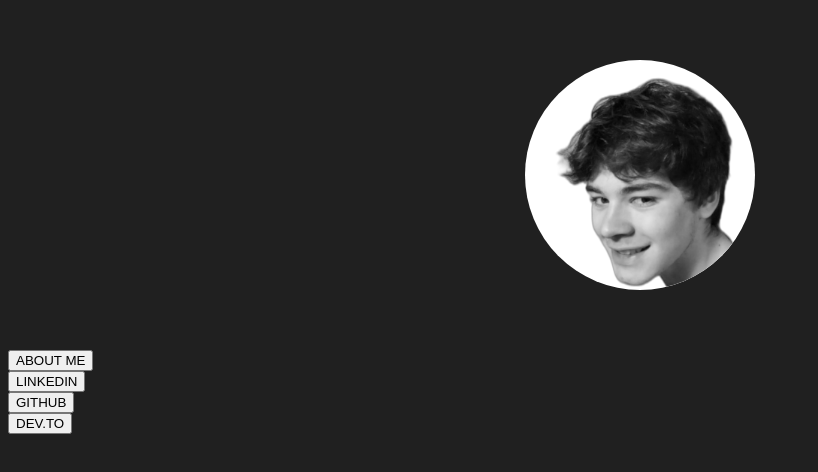
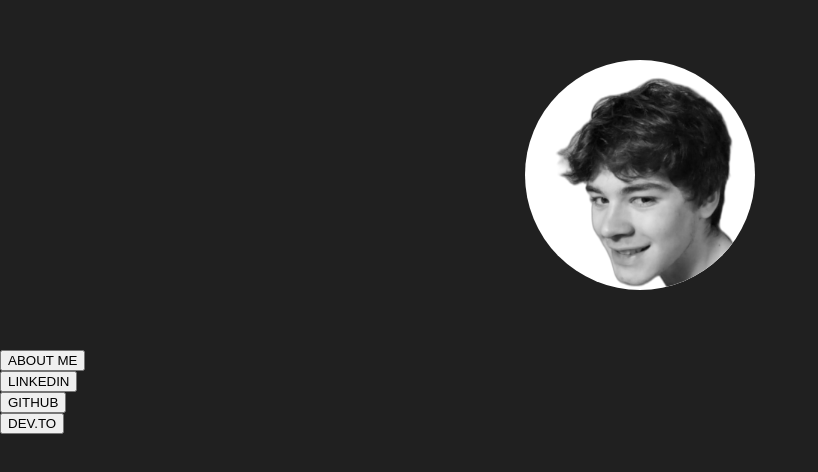
Before and after one commit to rodrigocitadin/my-portfolio, a Vue app: page / in a window 1280 px wide. Shown: the top 472 px of the page, without its empty margins (0-818 px from the left). Built offline with nearby package versions, Linux system fonts and the light colour scheme.

Commit message:
Reseting css (I rate auto-format btw)

```diff
--- a/public/index.html
+++ b/public/index.html
@@ -1,17 +1,24 @@
 <!DOCTYPE html>
 <html lang="">
+
 <head>
   <meta charset="utf-8">
   <meta http-equiv="X-UA-Compatible" content="IE=edge">
   <meta name="viewport" content="width=device-width,initial-scale=1.0">
   <link rel="icon" href="<%= BASE_URL %>favicon.ico">
-    <title><%= htmlWebpackPlugin.options.title %></title>
+  <link rel="stylesheet" href="reset.css">
+  <title>
+    <%= htmlWebpackPlugin.options.title %>
+  </title>
 </head>
+
 <body>
   <noscript>
-      <strong>We're sorry but <%= htmlWebpackPlugin.options.title %> doesn't work properly without JavaScript enabled. Please enable it to continue.</strong>
+    <strong>We're sorry but <%= htmlWebpackPlugin.options.title %> doesn't work properly without JavaScript enabled.
+        Please enable it to continue.</strong>
   </noscript>
   <div id="app"></div>
   <!-- built files will be auto injected -->
 </body>
+
 </html>
--- /dev/null
+++ b/public/reset.css
@@ -0,0 +1,135 @@
+/* http://meyerweb.com/eric/tools/css/reset/
+   v2.0 | 20110126
+   License: none (public domain)
+*/
+
+html,
+body,
+div,
+span,
+applet,
+object,
+iframe,
+h1,
+h2,
+h3,
+h4,
+h5,
+h6,
+p,
+blockquote,
+pre,
+a,
+abbr,
+acronym,
+address,
+big,
+cite,
+code,
+del,
+dfn,
+em,
+img,
+ins,
+kbd,
+q,
+s,
+samp,
+small,
+strike,
+strong,
+sub,
+sup,
+tt,
+var,
+b,
+u,
+i,
+center,
+dl,
+dt,
+dd,
+ol,
+ul,
+li,
+fieldset,
+form,
+label,
+legend,
+table,
+caption,
+tbody,
+tfoot,
+thead,
+tr,
+th,
+td,
+article,
+aside,
+canvas,
+details,
+embed,
+figure,
+figcaption,
+footer,
+header,
+hgroup,
+menu,
+nav,
+output,
+ruby,
+section,
+summary,
+time,
+mark,
+audio,
+video {
+  margin: 0;
+  padding: 0;
+  border: 0;
+  font-size: 100%;
+  font: inherit;
+  vertical-align: baseline;
+}
+
+/* HTML5 display-role reset for older browsers */
+article,
+aside,
+details,
+figcaption,
+figure,
+footer,
+header,
+hgroup,
+menu,
+nav,
+section {
+  display: block;
+}
+
+body {
+  line-height: 1;
+}
+
+ol,
+ul {
+  list-style: none;
+}
+
+blockquote,
+q {
+  quotes: none;
+}
+
+blockquote:before,
+blockquote:after,
+q:before,
+q:after {
+  content: '';
+  content: none;
+}
+
+table {
+  border-collapse: collapse;
+  border-spacing: 0;
+}
```
Lines whose indentation alone changed are shown as unchanged.
